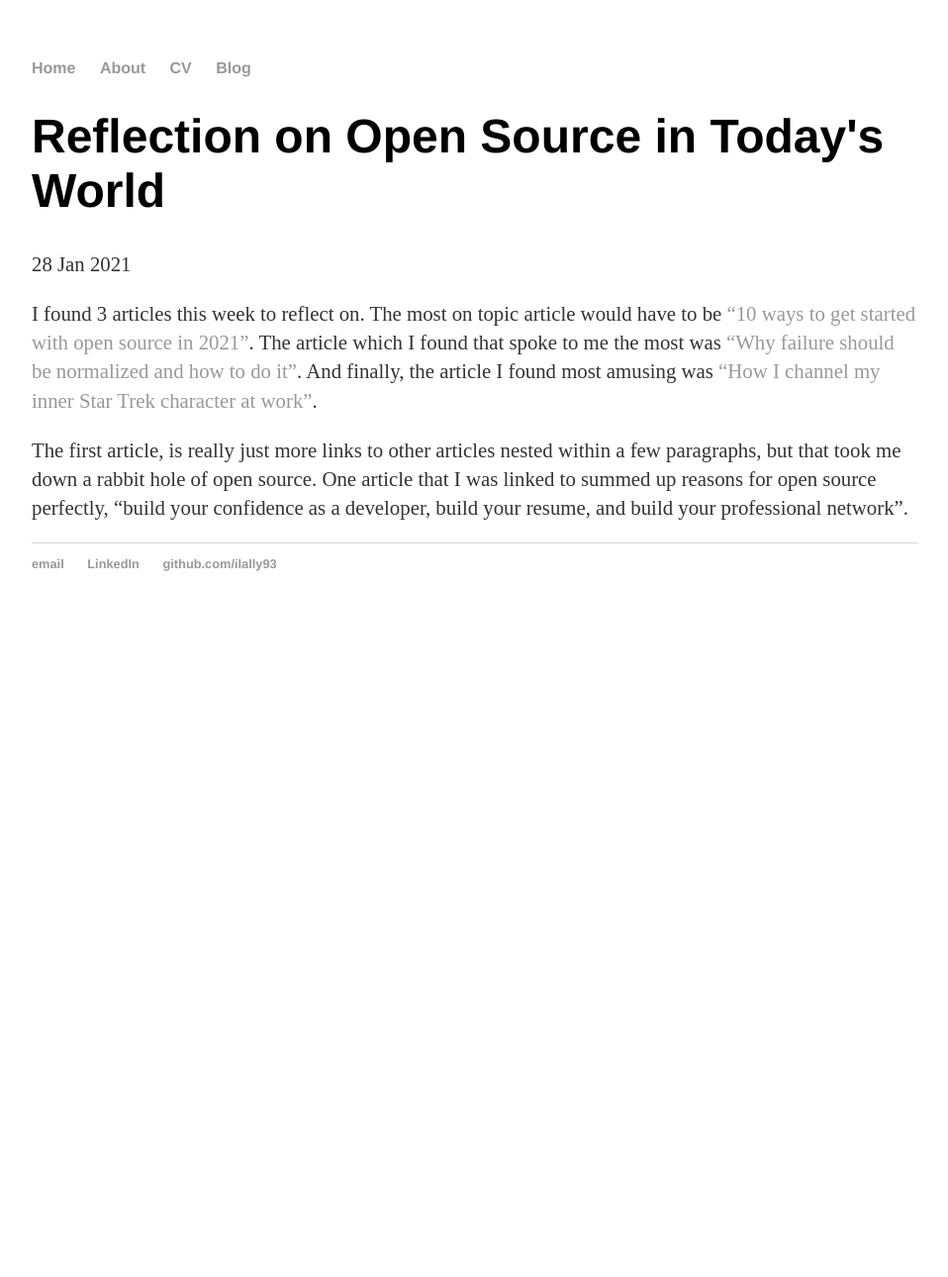
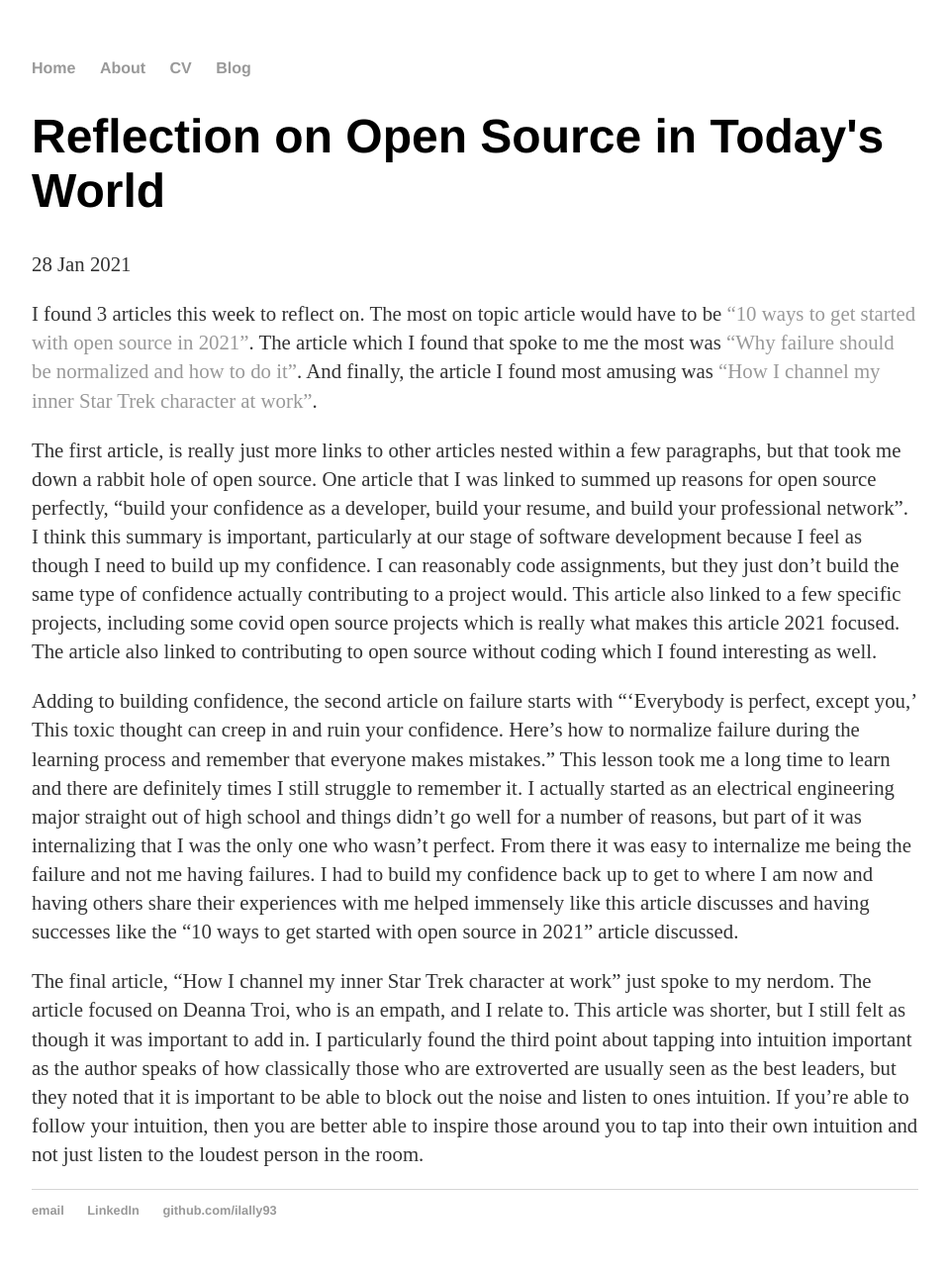
Before and after one commit to ilally93/ilally93.github.io, a Jekyll site: the page built from _posts/2021-01-28-ReflectionsOnOpenSourceInTodaysWorld.md, in a window 1280 px wide. Shown: the whole page at 99% size, without its empty margins (160-1118 px from the left). Built offline with Jekyll 4.4.1, drawn with Linux system fonts in a browser that asks for light colours; before the commit the page ends 900 px from its top, so only the background shows below that.

Commit message:
articles blog

```diff
--- a/_posts/2021-01-28-ReflectionsOnOpenSourceInTodaysWorld.md
+++ b/_posts/2021-01-28-ReflectionsOnOpenSourceInTodaysWorld.md
@@ -4,12 +4,10 @@ title: "Reflection on Open Source in Today's World"
 date: 2021-01-28
 ---
 
-I found 3 articles this week to reflect on.  The most on topic article would have
-to be ["10 ways to get started with open source in 2021"](https://opensource.com/article/21/1/getting-started-open-source).  The article which I found that spoke to me the most was
-["Why failure should be normalized and how to do it"](https://opensource.com/article/20/11/normalize-failure).  And finally, the article I found most amusing was ["How I channel my inner
-Star Trek character at work"](https://opensource.com/article/20/11/inner-star-trek).
+I found 3 articles this week to reflect on.  The most on topic article would have to be ["10 ways to get started with open source in 2021"](https://opensource.com/article/21/1/getting-started-open-source).  The article which I found that spoke to me the most was ["Why failure should be normalized and how to do it"](https://opensource.com/article/20/11/normalize-failure).  And finally, the article I found most amusing was ["How I channel my inner Star Trek character at work"](https://opensource.com/article/20/11/inner-star-trek).
 
-The first article, is really just more links to other articles nested within a
-few paragraphs, but that took me down a rabbit hole of open source.  One article that
-I was linked to summed up reasons for open source perfectly, "build your confidence
-as a developer, build your resume, and build your professional network".
+The first article, is really just more links to other articles nested within a few paragraphs, but that took me down a rabbit hole of open source.  One article that I was linked to summed up reasons for open source perfectly, "build your confidence as a developer, build your resume, and build your professional network".  I think this summary is important, particularly at our stage of software development because I feel as though I need to build up my confidence.  I can reasonably code assignments, but they just don't build the same type of confidence actually contributing to a project would.  This article also linked to a few specific projects, including some covid open source projects which is really what makes this article 2021 focused.  The article also linked to contributing to open source without coding which I found interesting as well.
+
+Adding to building confidence, the second article on failure starts with "'Everybody is perfect, except you,'  This toxic thought can creep in and ruin your confidence.  Here's how to normalize failure during the learning process and remember that everyone makes mistakes."  This lesson took me a long time to learn and there are definitely times I still struggle to remember it.  I actually started as an electrical engineering major straight out of high school and things didn't go well for a number of reasons, but part of it was internalizing that I was the only one who wasn't perfect.  From there it was easy to internalize me being the failure and not me having failures.  I had to build my confidence back up to get to where I am now and having others share their experiences with me helped immensely like this article discusses and having successes like the "10 ways to get started with open source in 2021" article discussed.
+
+The final article, "How I channel my inner Star Trek character at work" just spoke to my nerdom.  The article focused on Deanna Troi, who is an empath, and I relate to.  This article was shorter, but I still felt as though it was important to add in.  I particularly found the third point about tapping into intuition important as the author speaks of how classically those who are extroverted are usually seen as the best leaders, but they noted that it is important to be able to block out the noise and listen to ones intuition.  If you're able to follow your intuition, then you are better able to inspire those around you to tap into their own intuition and not just listen to the loudest person in the room.
```
